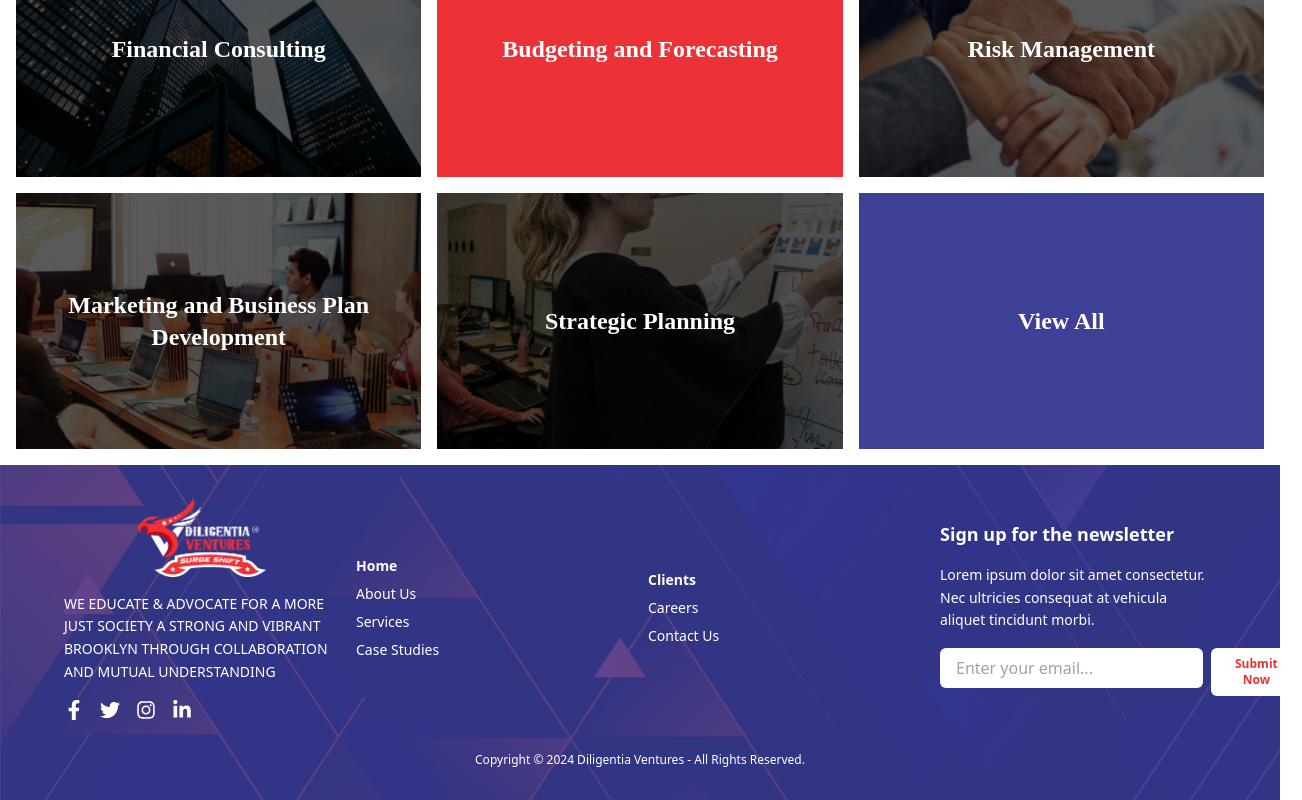
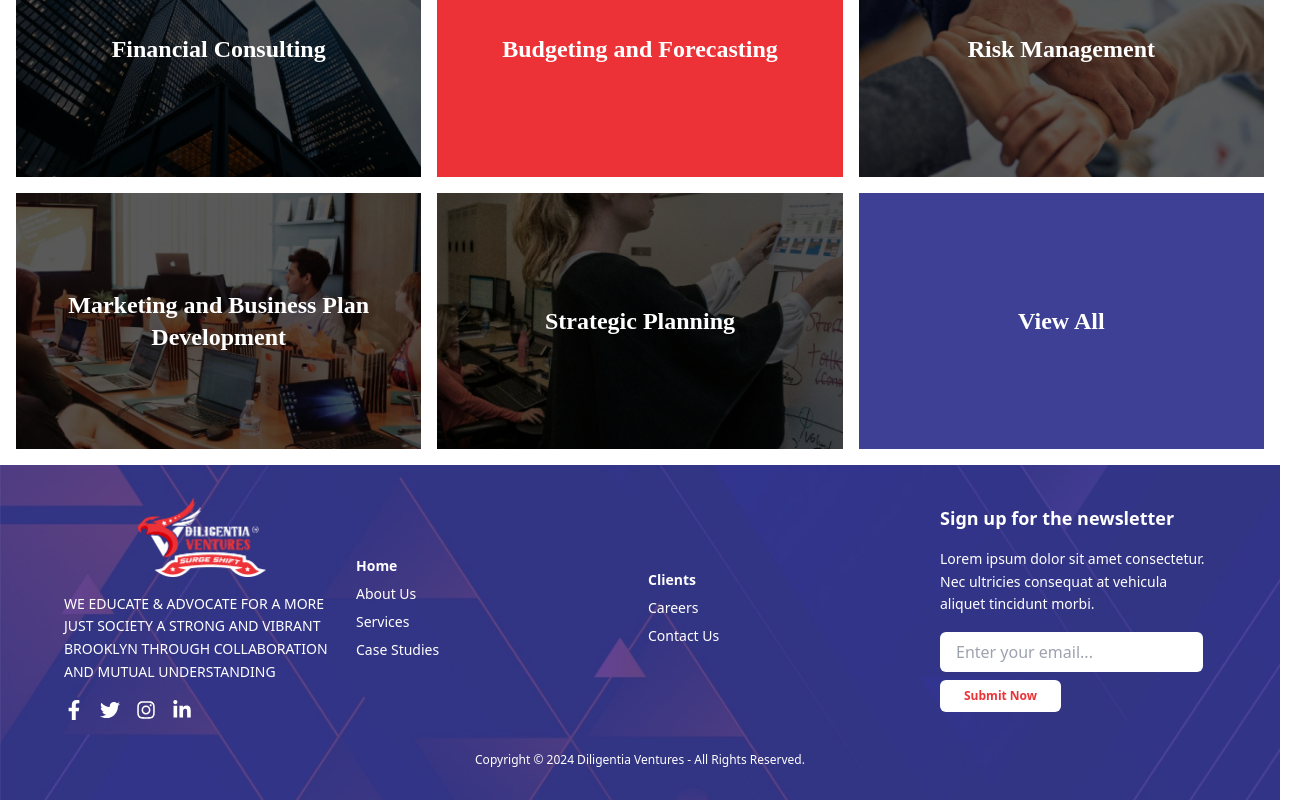
Before and after one commit to UsmanNaveed896/diligentia-ventures, a React (Vite) app: page / in a window 1280 px wide. Shown: the part 3306-4106 px from the top of the page, 1302 px wide, since content can reach past the window. Built offline with nearby package versions, Linux system fonts and the light colour scheme; a web font is replaced by a local one.

Commit message:
second commit

```diff
--- a/src/components/footer/footer.jsx
+++ b/src/components/footer/footer.jsx
@@ -96,7 +96,7 @@
               Lorem ipsum dolor sit amet consectetur. Nec ultricies consequat at
               vehicula aliquet tincidunt morbi.
             </p>
-            <div className="flex flex-col md:flex-row gap-2">
+            <div className="flex flex-col md:flex-row flex-wrap gap-2">
               <div>
                 {" "}
                 <input
```
